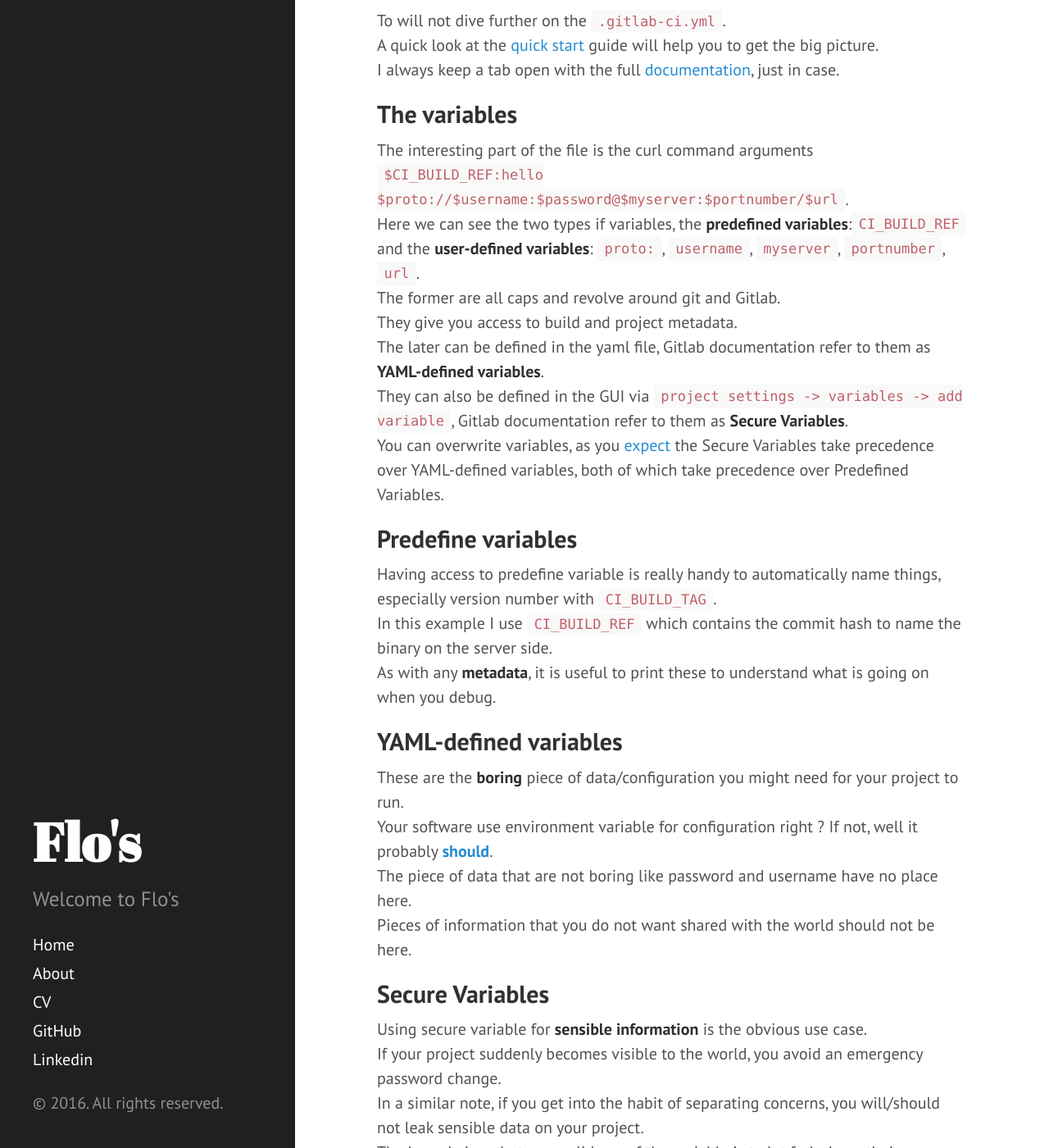
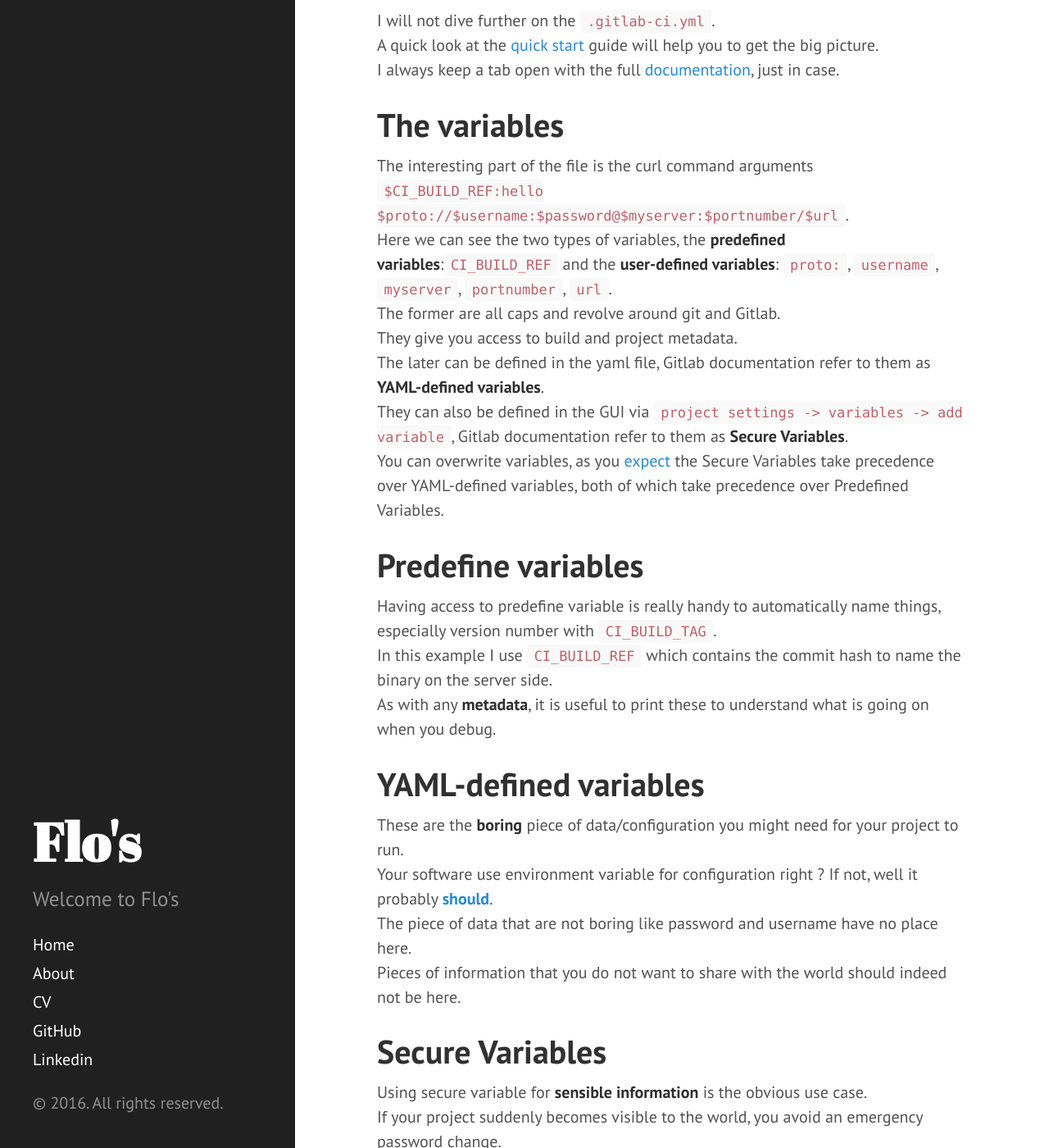
Before and after one commit to raudf/raudf.github.io, a Jekyll site: the page built from _posts/2016-02-09-gitlab-ci-variables.md, in a window 1280 px wide and 1400 px high, scrolled down 876 px. Shown: the whole window at 82% size. Built offline with Jekyll 4.4.1, drawn with Linux system fonts in a browser that asks for light colours; Markdown is read by kramdown in place of the engine named in the settings.

Commit message:
Fix github warning and some typos

````diff
--- a/_config.yml
+++ b/_config.yml
@@ -1,6 +1,6 @@
 # Dependencies
-markdown:         redcarpet
-highlighter:      pygments
+markdown:         kramdown
+highlighter:      rouge
 
 # Permalinks
 permalink:        pretty
--- a/_posts/2016-02-09-gitlab-ci-variables.md
+++ b/_posts/2016-02-09-gitlab-ci-variables.md
@@ -26,31 +26,31 @@ compile_test_ship:
   only:
     - master
 ```
-To will not dive further on the `.gitlab-ci.yml`.
+I will not dive further on the `.gitlab-ci.yml`.
 A quick look at the [quick start](http://doc.gitlab.com/ce/ci/quick_start/README.html) guide will help you to get the big picture.
 I always keep a tab open with the full [documentation](http://doc.gitlab.com/ce/ci/), just in case.
 
-## The variables
+# The variables
 The interesting part of the file is the curl command arguments `$CI_BUILD_REF:hello $proto://$username:$password@$myserver:$portnumber/$url`.
-Here we can see the two types if variables, the **predefined variables**:`CI_BUILD_REF` and the **user-defined variables**: `proto:`, `username`, `myserver`, `portnumber`, `url`.
+Here we can see the two types of variables, the **predefined variables**:`CI_BUILD_REF` and the **user-defined variables**: `proto:`, `username`, `myserver`, `portnumber`, `url`.
 The former are all caps and revolve around git and Gitlab.
 They give you access to build and project metadata.
 The later can be defined in the yaml file, Gitlab documentation refer to them as **YAML-defined variables**.
 They can also be defined in the GUI via `project settings -> variables -> add variable`, Gitlab documentation refer to them as **Secure Variables**.
 You can overwrite variables, as you [expect](http://doc.gitlab.com/ce/ci/variables/README.html) the Secure Variables take precedence over YAML-defined variables, both of which take precedence over Predefined Variables.
 
-## Predefine variables
+# Predefine variables
 Having access to predefine variable is really handy to automatically name things, especially version number with `CI_BUILD_TAG`.
 In this example I use `CI_BUILD_REF` which contains the commit hash to name the binary on the server side.
 As with any **metadata**, it is useful to print these to understand what is going on when you debug.
 
-## YAML-defined variables
+# YAML-defined variables
 These are the **boring** piece of data/configuration you might need for your project to run.
 Your software use environment variable for configuration right ? If not, well it probably **[should](https://medium.com/@kelseyhightower/12-fractured-apps-1080c73d481c)**.
 The piece of data that are not boring like password and username have no place here.
-Pieces of information that you do not want shared with the world should not be here.
+Pieces of information that you do not want to share with the world should indeed not be here.
 
-## Secure Variables
+# Secure Variables
 Using secure variable for **sensible information** is the obvious use case.
 If your project suddenly becomes visible to the world, you avoid an emergency password change.
 In a similar note, if you get into the habit of separating concerns, you will/should not leak sensible data on your project.
@@ -60,7 +60,7 @@ One side effect of the feature is the **granularity** of access to the data.
 When you need to give someone read/write access to you project, but not the details of your infrastructure beyond the CI.
 There is likely more use cases, these are just the 3 that I encountered.
 
-## Secure not so secure
+# Secure not so secure
 Giving your secrets to Gitlab.com is a choice, a choice to trust their security team.
 Or you can run your own security team, I use [Sameer Naik's docker image](https://github.com/sameersbn/docker-gitlab) to run my own Gitlab instance.
 You can run your own Gitlab instance and decide not to use secure variable.
@@ -111,9 +111,9 @@ ship_it:
 ```
 
 The rust source file:
+
 ``` rust
 fn main() {
     println!("Hello World!");
 }
-
 ```
````
